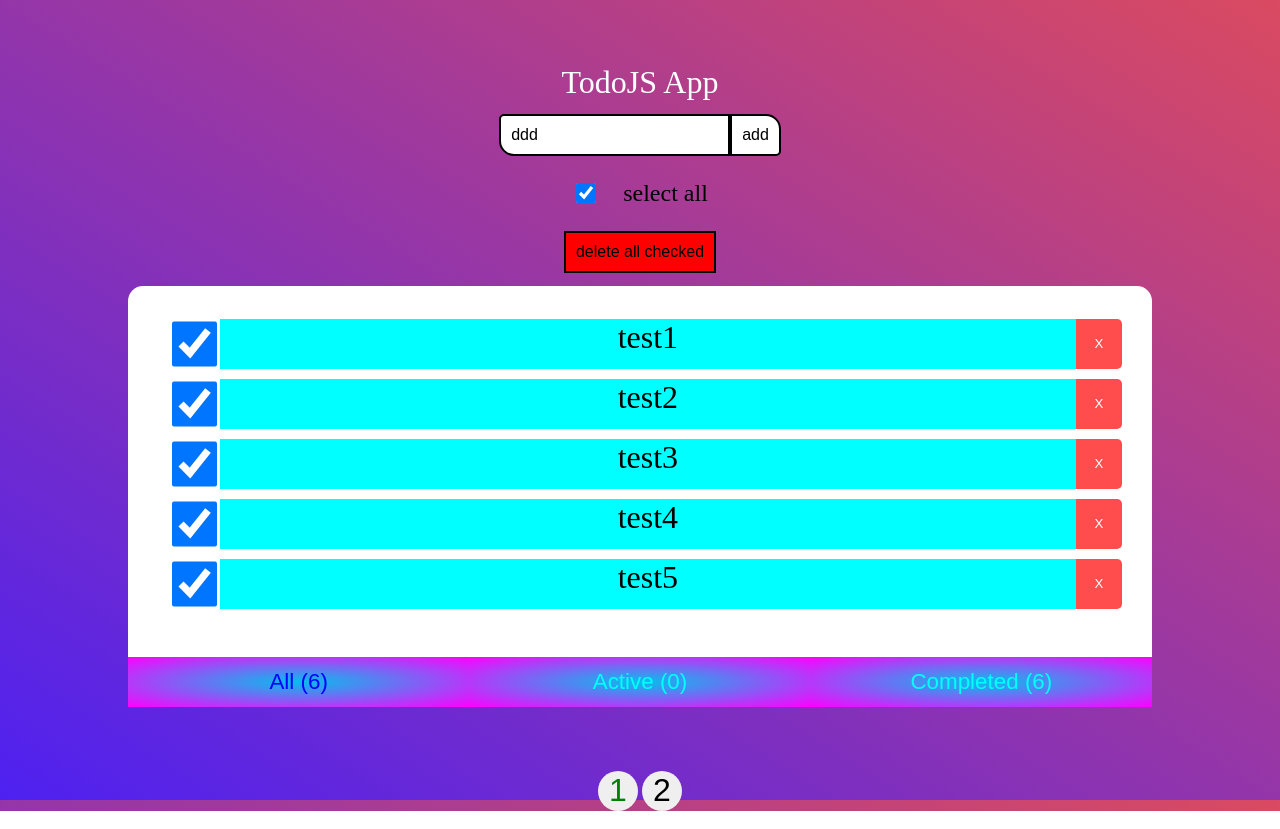
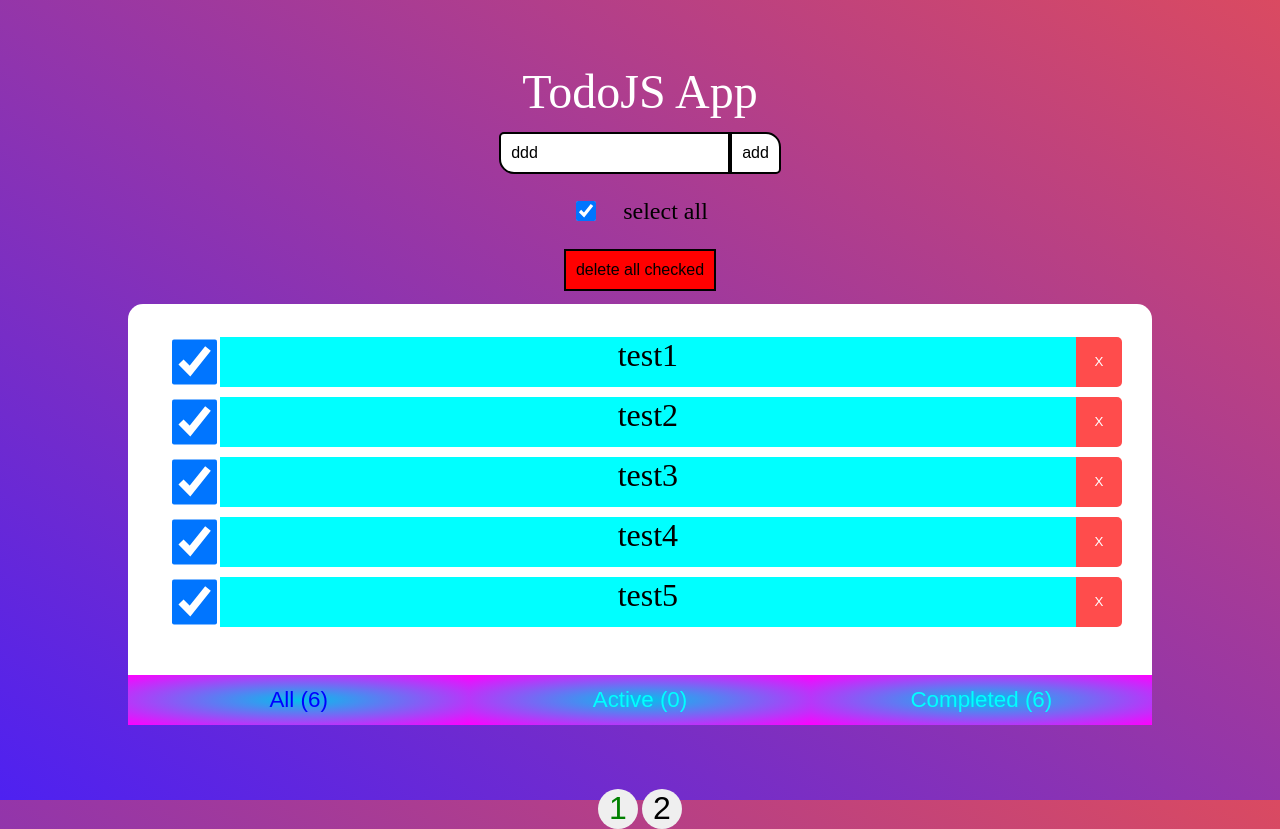
Before and after one commit to AleksandrFisenko/todo_fisenko_part2, a website: page index.html in a window 1280 px wide. Drawn offline with Linux system fonts and the light colour scheme.

Commit message:
change ui

```diff
--- a/style.css
+++ b/style.css
@@ -11,7 +11,7 @@ body{
 }
 
 .title {
-  font-size: 2em;
+  font-size: 3em;
   padding-top: 5%;
   color: #fff;
 }
```
Also changed, not shown: index.html (+0 -3 lines).
